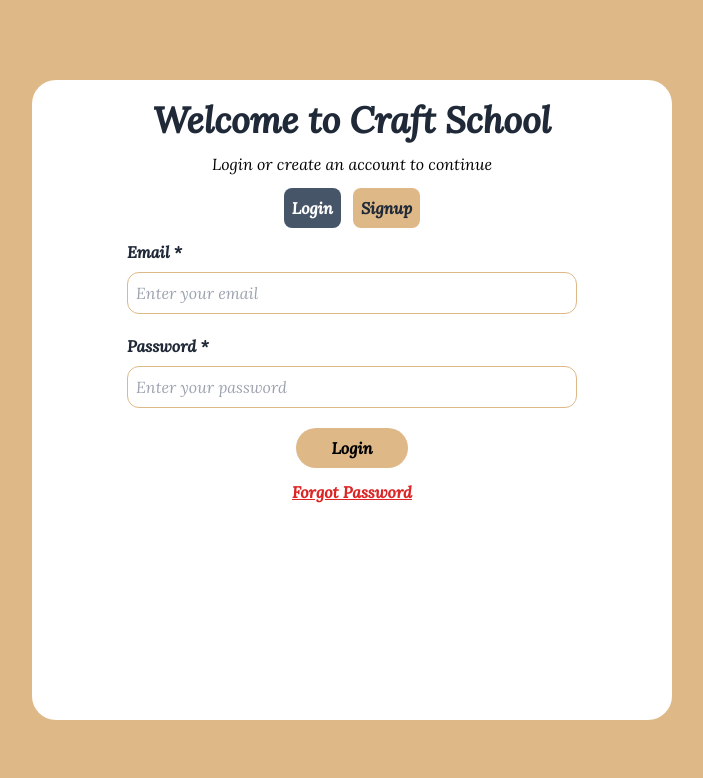
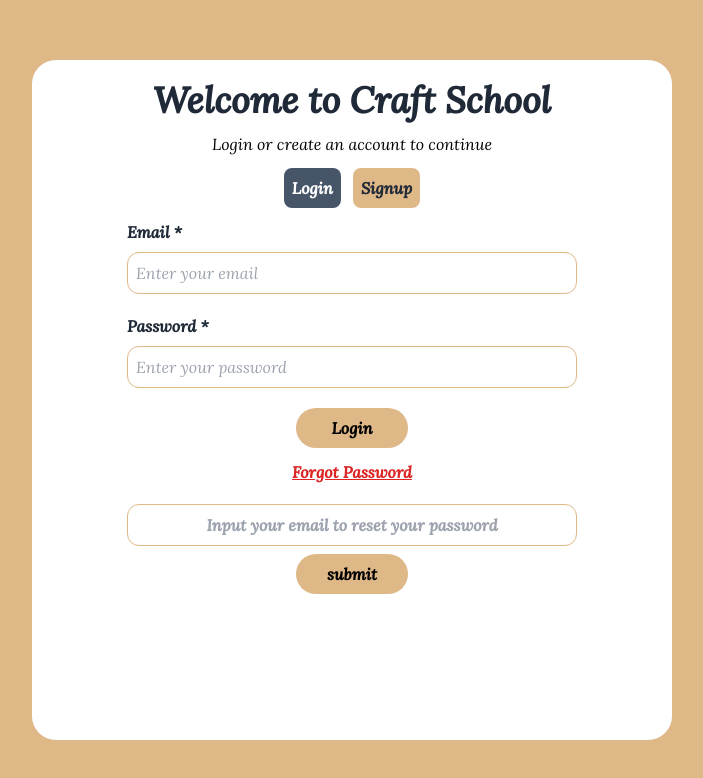
Before and after one commit to Vixs101/web_based_presentation_system, a React (Vite) app: page /login in a window 1280 px wide. Both pictures are taken after a click on the element "Forgot Password". Shown: the top 778 px of the page, without its empty margins (288-991 px from the left). Built offline with nearby package versions, Linux system fonts and the light colour scheme; no server answers.

Commit message:
worked on the forgot password feature

```diff
--- /dev/null
+++ b/src/components/ForgotPassword.tsx
@@ -0,0 +1,56 @@
+import React, { useState } from "react";
+import { sendPasswordResetEmail } from "firebase/auth";
+import { auth } from "../firebase/config";
+
+function ForgotPassword() {
+  const [email, setEmail] = useState("");
+  const [sentMessage, setSentMessage] = useState(false);
+
+  // handle email change in the input field
+  function handleEmailChange(event) {
+    setEmail(event.target.value);
+    console.log(email)
+  }
+
+  // handle submit event
+  function handleSubmit(event) {
+    sendPasswordResetEmail(auth, email);
+  }
+
+  return (
+    <>
+      <div>
+        <div className="flex flex-col gap-2 items-center self-center mt-5 w-full">
+          {!sentMessage ? (
+            <>
+              {" "}
+              <input
+                type="email"
+                name="email"
+                onChange={handleEmailChange}
+                placeholder="Input your email to reset your password"
+                className="outline-none border p-2 border-[#deb887] rounded-xl w-full text-center"
+              />
+              <button
+                type="submit"
+                onClick={() => {
+                  handleSubmit;
+                  setSentMessage(true);
+                }}
+                className="rounded-3xl font-bold p-2 bg-[#deb887] md:w-3/12"
+              >
+                submit
+              </button>
+            </>
+          ) : (
+            <p className="text-red-600 cursor-pointer italic">
+              Check Your Mail for the Reset link!{" "}
+            </p>
+          )}
+        </div>
+      </div>
+    </>
+  );
+}
+
+export default ForgotPassword;
--- a/src/index.css
+++ b/src/index.css
@@ -13,5 +13,5 @@ html, body {
 }
 
 .height {
-    height: 80%;
+    height: 85%;
 }
--- a/src/pages/LoginPage.tsx
+++ b/src/pages/LoginPage.tsx
@@ -1,9 +1,9 @@
 import React, { useState } from "react";
+import ForgotPassword from "../components/ForgotPassword";
 import { auth } from "../firebase/config";
 import {
   createUserWithEmailAndPassword,
   signInWithEmailAndPassword,
-  sendPasswordResetEmail
 } from "firebase/auth";
 
 function LoginPage() {
@@ -11,12 +11,10 @@ function LoginPage() {
   const [userCredentials, setUserCredentials] = useState({});
   const [error, setError] = useState("");
   const [forgotPassword, setForgotPassword] = useState(false);
-  const [credentialReset, setCredentialReset] = useState('');
 
   // function that retrieves the user credentials
   function handleCredentials(e) {
     setUserCredentials({ ...userCredentials, [e.target.name]: e.target.value });
-    console.log(userCredentials);
   }
 
   // function to handle signup and send the details to firebase
@@ -53,11 +51,6 @@ function LoginPage() {
       .catch((error) => {
         setError(error.message);
       });
-  }
-
-  // a function to handle password reset
-  function handlePasswordReset(event) {
-    sendPasswordResetEmail(auth, credentialReset)
   }
 
   return (
@@ -140,38 +133,18 @@ function LoginPage() {
           {/* conditionally rendering the error message */}
           {error && <div className="mt-3 text-red-600">{error}</div>}
 
-          {/* handling forgot password */}
+          <div className="font-semibold mt-3">
             <p
               onClick={() => {
-              console.log("forgot Password clicked");
-
-              forgotPassword
-                ? setForgotPassword(false)
-                : setForgotPassword(true);
-              {
-                forgotPassword && (
-                  <div className="self-center ">
-                    <input
-                      type="email"
-                      name="email"
-                      placeholder="Input your email to reset your password"
-                      onChange={(e)=>{setCredentialReset(e.target.value)}}
-                    />
-                    <button
-                      type="submit"
-                      className="rounded-3xl font-bold p-2 bg-[#deb887] md:w-3/12"
-                      onClick={handlePasswordReset}
-                    >
-                      submit
-                    </button>
-                  </div>
-                );
-              }
+                console.log("clicked forgot password");
+                setForgotPassword(!forgotPassword);
               }}
-            className="underline cursor-pointer italic text-red-600 font-semibold mt-3"
+              className="text-red-600 underline cursor-pointer italic"
             >
               Forgot Password
             </p>
+            {forgotPassword && <ForgotPassword />}
+          </div>
         </form>
       </section>
     </div>
```
Lines whose indentation alone changed are shown as unchanged.
